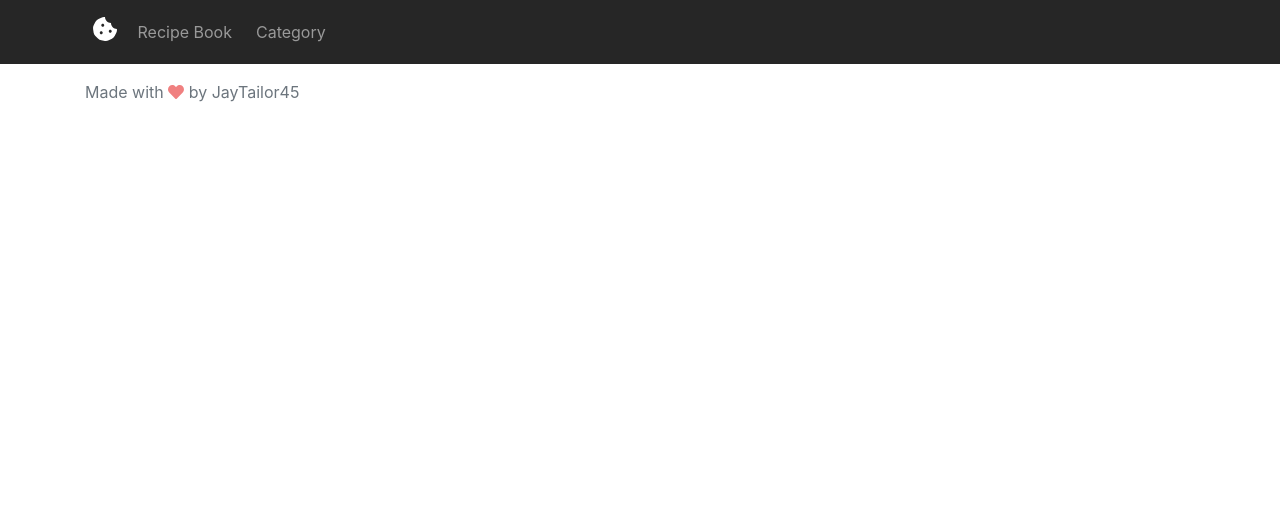
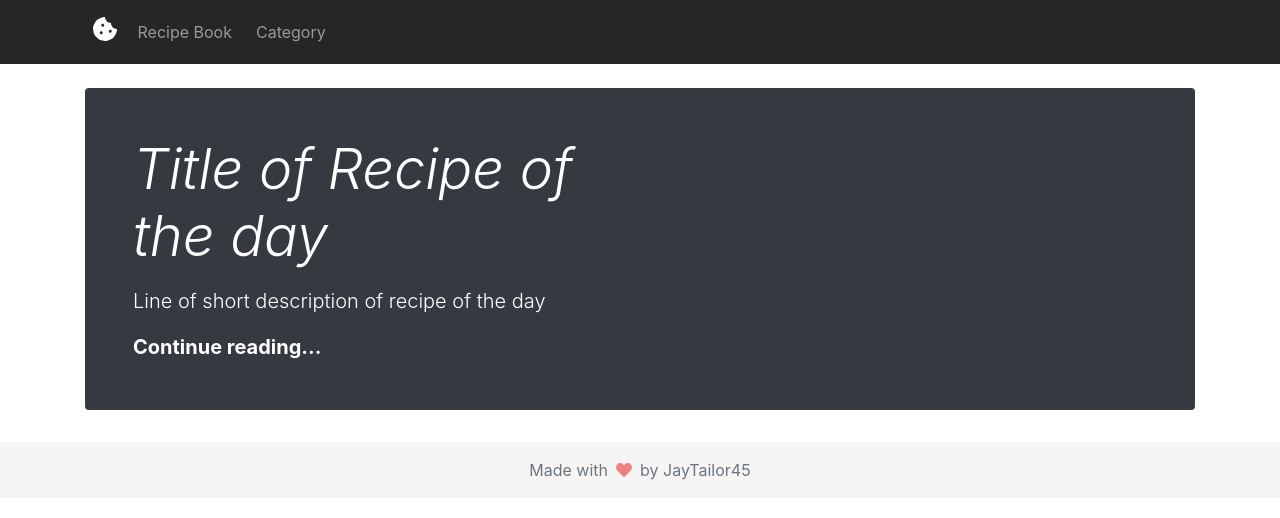
Before and after one commit to JayTailor45/RecipeBook-NG, an Angular app: page / in a window 1280 px wide. Shown: the top 518 px of the page. Built offline with nearby package versions, Linux system fonts and the light colour scheme.

Commit message:
Implemented Jumbotron design and Fix footer

```diff
--- a/src/app/app.module.ts
+++ b/src/app/app.module.ts
@@ -12,9 +12,10 @@ import { HeaderComponent } from "./common/header/header.component";
 import { RouterModule } from '@angular/router';
 import { HomeComponent } from './home/home.component';
 import { FooterComponent } from './common/footer/footer.component';
+import { JumbotronComponent } from './common/jumbotron/jumbotron.component';
 
 @NgModule({
-  declarations: [AppComponent, HeaderComponent, HomeComponent, FooterComponent],
+  declarations: [AppComponent, HeaderComponent, HomeComponent, FooterComponent, JumbotronComponent],
   imports: [BrowserModule, AppRoutingModule, FontAwesomeModule],
   providers: [RouterModule],
   bootstrap: [AppComponent]
--- a/src/app/common/footer/footer.component.html
+++ b/src/app/common/footer/footer.component.html
@@ -1,9 +1,9 @@
 <footer class="footer mt-auto py-3">
   <div class="container">
-    <span class="text-muted">
+    <span class="text-muted d-flex justify-content-center">
       Made with
-      <fa-icon [icon]="['fas', 'heart']" id="footer-heart"></fa-icon>
-      <span> by JayTailor45</span>
+      <fa-icon [icon]="['fas', 'heart']" id="footer-heart" class="mx-2"></fa-icon>
+      <span>by JayTailor45</span>
     </span>
   </div>
 </footer>
--- a/src/app/common/footer/footer.component.scss
+++ b/src/app/common/footer/footer.component.scss
@@ -1,4 +1,5 @@
 .footer {
+  background-color: #f5f5f5;
   #footer-heart {
     color: lightcoral;
   }
--- /dev/null
+++ b/src/app/common/jumbotron/jumbotron.component.html
@@ -0,0 +1,11 @@
+<div class="jumbotron p-4 p-md-5 text-white rounded bg-dark mt-4">
+  <div class="col-md-6 px-0">
+    <h1 class="display-4 font-italic">Title of Recipe of the day</h1>
+    <p class="lead my-3">Line of short description of recipe of the day</p>
+    <p class="lead mb-0">
+      <a [routerLink]="['/routePath']" class="text-white font-weight-bold">
+        Continue reading...
+      </a>
+    </p>
+  </div>
+</div>
--- /dev/null
+++ b/src/app/common/jumbotron/jumbotron.component.ts
@@ -0,0 +1,15 @@
+import { Component, OnInit } from '@angular/core';
+
+@Component({
+  selector: 'app-jumbotron',
+  templateUrl: './jumbotron.component.html',
+  styleUrls: ['./jumbotron.component.scss']
+})
+export class JumbotronComponent implements OnInit {
+
+  constructor() { }
+
+  ngOnInit() {
+  }
+
+}
--- a/src/app/home/home.component.html
+++ b/src/app/home/home.component.html
@@ -1,5 +1,5 @@
 <app-header></app-header>
 <div class="container">
-
+  <app-jumbotron></app-jumbotron>
 </div>
 <app-footer></app-footer>
```
Also changed, not shown: src/app/common/jumbotron/jumbotron.component.scss (added), 1 other file (tests, documents, lock files or other folders).
